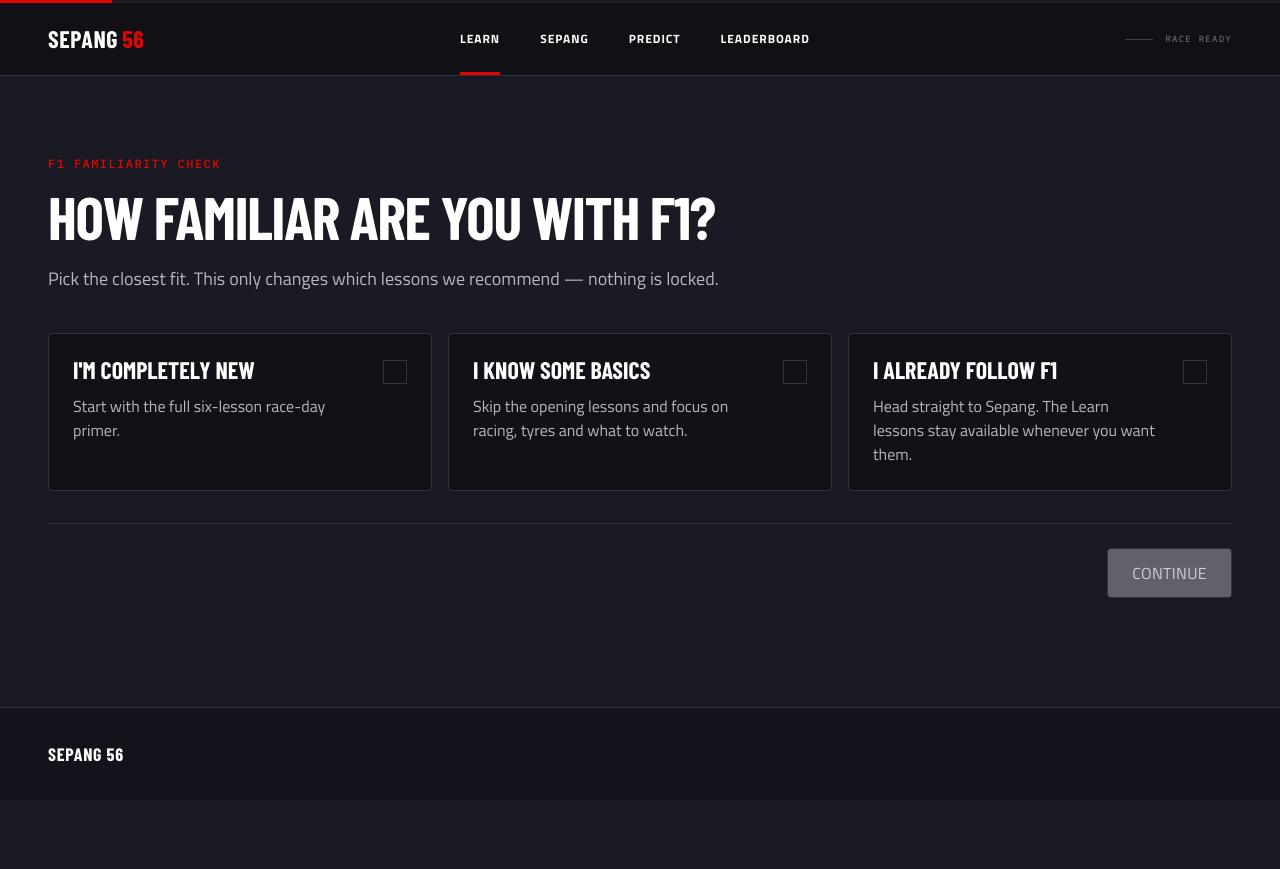
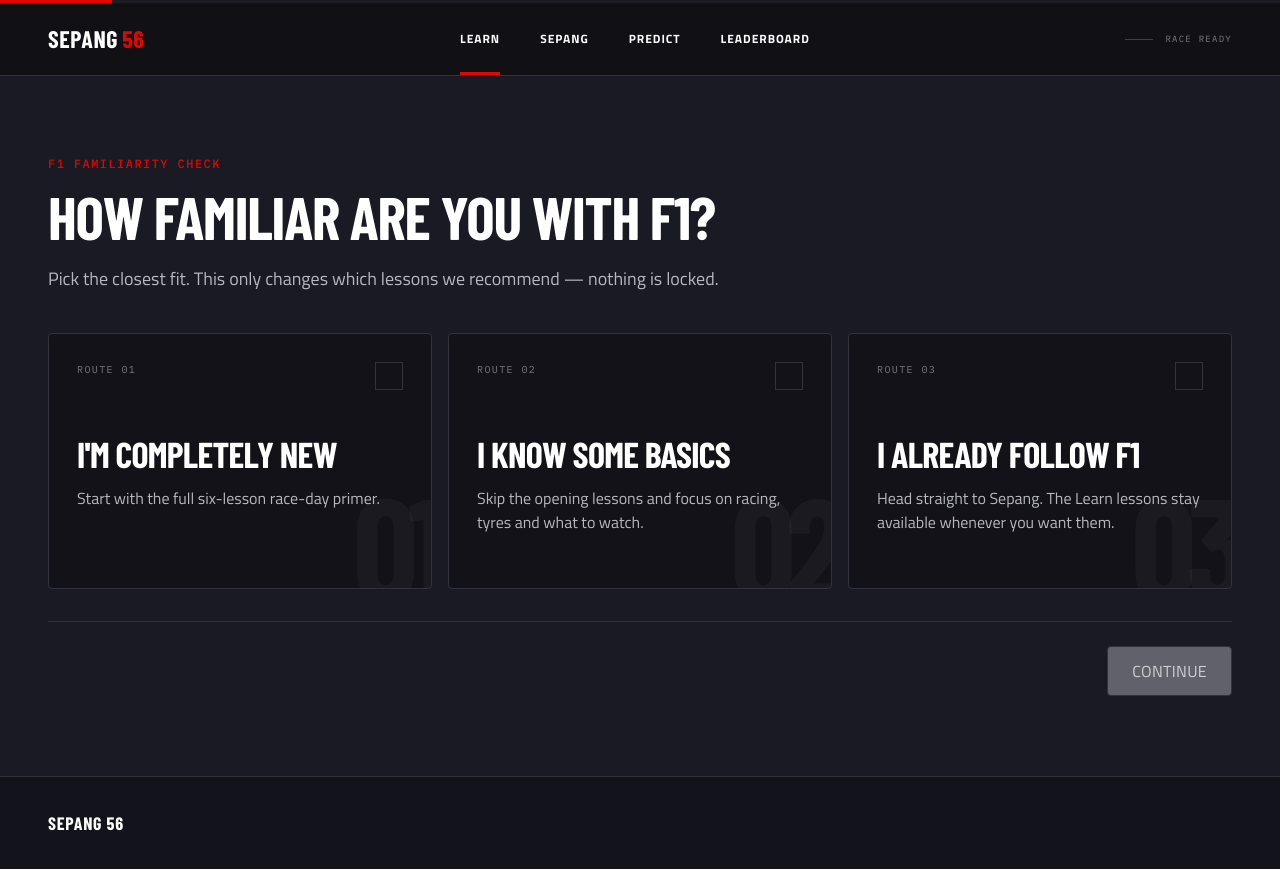
Before and after one commit to itsLucas02/f1-sepang, a Next.js app: page /learn in a window 1280 px wide. Before the commit the page ends 800 px from the top, so only its background shows below. Built offline with nearby package versions, Linux system fonts and the light colour scheme; a web font is replaced by a local one.

Commit message:
style: sharpen familiarity choices

```diff
--- a/components/learn/familiarity-card.tsx
+++ b/components/learn/familiarity-card.tsx
@@ -11,6 +11,12 @@ type FamiliarityCardProps = {
   onSelect: (level: KnowledgeLevel) => void;
 };
 
+const LEVEL_MARK = {
+  beginner: "01",
+  basics: "02",
+  fan: "03",
+} as const;
+
 export function FamiliarityCard({
   level,
   title,
@@ -21,10 +27,10 @@ export function FamiliarityCard({
   return (
     <label
       className={cn(
-        "relative block cursor-pointer rounded-md border bg-surface-01 p-6 transition-colors duration-200",
+        "group relative block min-h-64 cursor-pointer overflow-hidden rounded-[4px] border bg-[#121218] p-6 transition-[transform,border-color,background-color] duration-200 sm:p-7",
         selected
-          ? "border-race-red"
-          : "border-border hover:border-text-muted",
+          ? "race-select-pop border-race-red bg-[#1b1519]"
+          : "border-border hover:-translate-y-0.5 hover:border-[#676771] hover:bg-[#17171e]",
       )}
     >
       <input
@@ -36,36 +42,50 @@ export function FamiliarityCard({
         className="peer sr-only"
       />
 
-      <span className="flex items-start justify-between gap-5">
-        <span>
-          <span className="block font-display text-2xl font-bold uppercase leading-none text-white">
-            {title}
+      <span
+        aria-hidden="true"
+        className={cn(
+          "absolute -bottom-7 -right-2 font-display text-[9rem] font-extrabold leading-none tracking-[-0.07em]",
+          selected ? "text-race-red/12" : "text-white/[0.035]",
+        )}
+      >
+        {LEVEL_MARK[level]}
+      </span>
+
+      <span className="relative z-10 flex h-full flex-col">
+        <span className="flex items-start justify-between gap-5">
+          <span className="font-mono text-[10px] uppercase tracking-[0.14em] text-text-muted">
+            Route {LEVEL_MARK[level]}
           </span>
-          <span className="mt-3 block max-w-sm text-base leading-6 text-text-secondary">
-            {description}
+          <span
+            aria-hidden="true"
+            className={cn(
+              "flex size-7 shrink-0 items-center justify-center border",
+              selected
+                ? "border-race-red bg-race-red text-white"
+                : "border-white/15 text-transparent",
+            )}
+          >
+            <Check className="size-4" />
           </span>
         </span>
 
-        <span
-          aria-hidden="true"
-          className={cn(
-            "mt-0.5 flex size-6 shrink-0 items-center justify-center border",
-            selected
-              ? "border-race-red bg-race-red text-white"
-              : "border-border text-transparent",
-          )}
-        >
-          <Check className="size-4" />
+        <span className="mt-12 block max-w-[85%] font-display text-3xl font-extrabold uppercase leading-[0.9] tracking-[-0.02em] text-white sm:text-4xl">
+          {title}
+        </span>
+        <span className="mt-4 block max-w-sm text-base leading-6 text-text-secondary">
+          {description}
         </span>
       </span>
 
-      {selected ? (
-        <span className="mt-5 block font-mono text-[11px] font-medium uppercase tracking-[0.12em] text-race-red">
-          Selected
-        </span>
-      ) : null}
-
-      <span className="pointer-events-none absolute inset-0 rounded-md peer-focus-visible:ring-2 peer-focus-visible:ring-white peer-focus-visible:ring-offset-2 peer-focus-visible:ring-offset-canvas" />
+      <span
+        aria-hidden="true"
+        className={cn(
+          "absolute inset-x-0 bottom-0 h-1 bg-race-red transition-transform duration-300",
+          selected ? "scale-x-100" : "scale-x-0 group-hover:scale-x-100",
+        )}
+      />
+      <span className="pointer-events-none absolute inset-0 rounded-[4px] peer-focus-visible:ring-2 peer-focus-visible:ring-white peer-focus-visible:ring-offset-2 peer-focus-visible:ring-offset-canvas" />
     </label>
   );
 }
```
